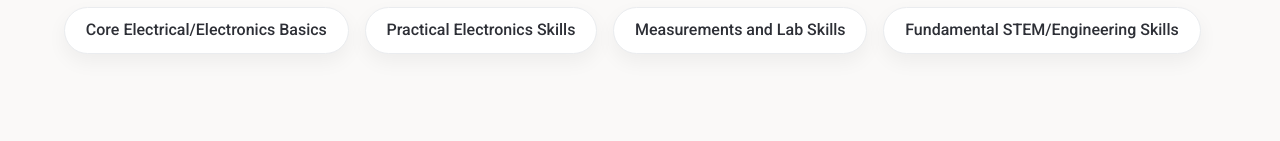
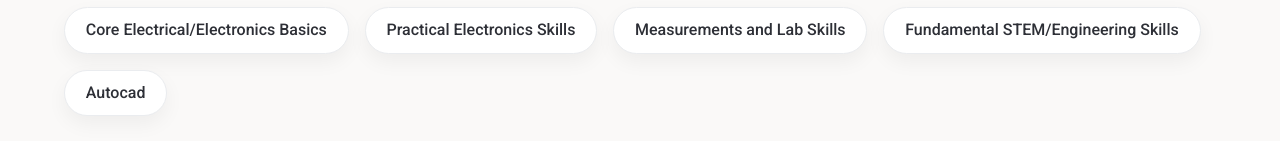
Before and after one commit to Johnycodes-995/EEE-portfolio, a plain HTML site: page about.html in a window 1280 px wide. Shown: the part 659-800 px from the top of the page. Drawn offline with Linux system fonts and the light colour scheme.

Commit message:
updated skills

```diff
--- a/about.html
+++ b/about.html
@@ -59,6 +59,7 @@
                     <div class="skill-card scroll-fade"><span>Practical Electronics Skills</span></div>
                     <div class="skill-card scroll-fade"><span>Measurements and Lab Skills</span></div>
                     <div class="skill-card scroll-fade"><span>Fundamental STEM/Engineering Skills</span></div>
+                    <div class="skill-card scroll-fade"><span>Autocad</span></div>
                 </div>
             </div>
         </section>
```
